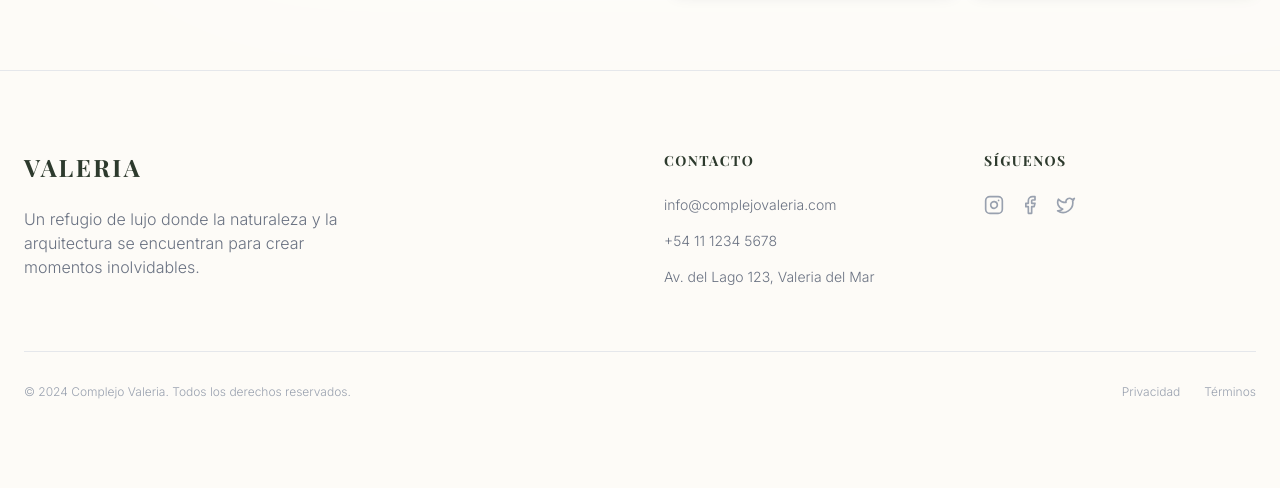
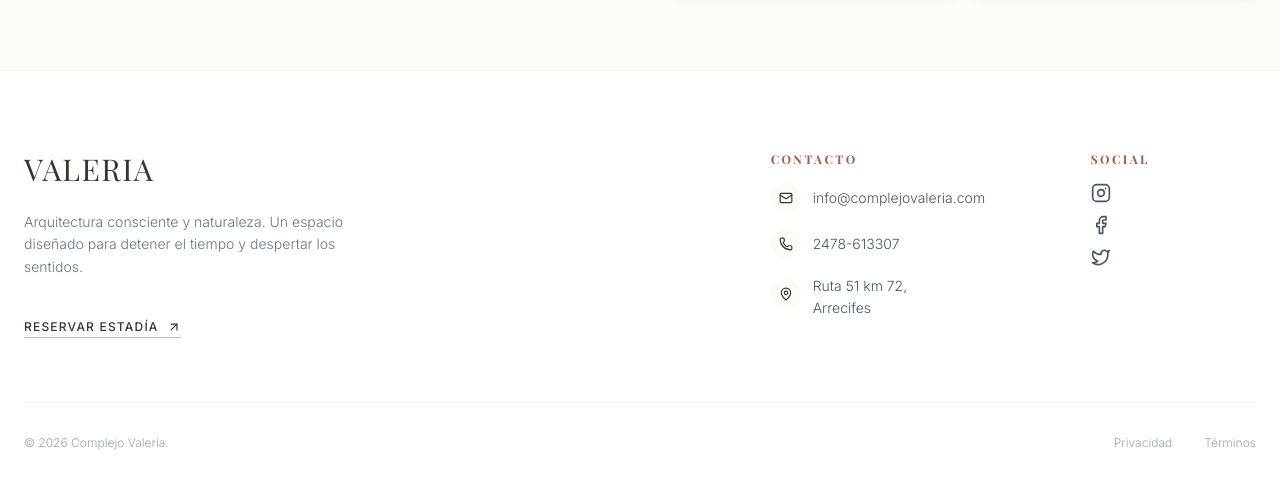
Before and after one commit to valentinomaseda/complejo-valeria, a React (Vite) app: page /spaces in a window 1280 px wide. Shown: the part 2153-2641 px from the top of the page. Before the commit the page ends 2593 px from the top, so only its background shows below. Built offline with nearby package versions, Linux system fonts and the light colour scheme.

Commit message:
change footer design

```diff
--- a/src/components/Footer.jsx
+++ b/src/components/Footer.jsx
@@ -1,42 +1,83 @@
 import React from 'react';
-import { Instagram, Facebook, Twitter } from 'lucide-react';
+import { Instagram, Facebook, Twitter, MapPin, Phone, Mail, ArrowUpRight } from 'lucide-react';
 
 const Footer = () => {
   return (
-    <footer className="bg-cream-100 pt-20 pb-10 border-t border-gray-200">
+    // Usamos bg-white para "limpiar" la vista al final y border-t para separarlo sutilmente
+    <footer className="bg-white pt-20 pb-10 border-t border-forest/5 font-sans">
       <div className="container mx-auto px-6">
-        <div className="grid grid-cols-1 md:grid-cols-4 gap-12 mb-16">
-          <div className="md:col-span-2">
-            <h3 className="text-2xl font-serif font-bold text-forest mb-6 tracking-widest">VALERIA</h3>
-            <p className="text-gray-500 max-w-xs font-light">
-              Un refugio de lujo donde la naturaleza y la arquitectura se encuentran para crear momentos inolvidables.
+
+        {/* Top Grid */}
+        <div className="grid grid-cols-1 md:grid-cols-12 gap-12 mb-16">
+
+          {/* Brand - Izquierda */}
+          <div className="md:col-span-5 space-y-6">
+            <h3 className="text-3xl font-serif text-forest tracking-wider font-medium">VALERIA</h3>
+            <p className="max-w-xs text-gray-500 font-light leading-relaxed text-sm">
+              Arquitectura consciente y naturaleza. Un espacio diseñado para detener el tiempo y despertar los sentidos.
             </p>
+            <a href="#" className="inline-flex items-center gap-2 text-forest border-b border-forest/30 pb-0.5 hover:border-terracotta hover:text-terracotta transition-all text-xs tracking-widest uppercase font-medium mt-4">
+              Reservar Estadía <ArrowUpRight size={14} />
+            </a>
           </div>
 
-          <div>
-            <h4 className="text-sm font-bold text-forest uppercase tracking-widest mb-6">Contacto</h4>
-            <ul className="space-y-4 text-gray-500 text-sm font-light">
-              <li>info@complejovaleria.com</li>
-              <li>+54 11 1234 5678</li>
-              <li>Av. del Lago 123, Valeria del Mar</li>
+          {/* Spacer */}
+          <div className="hidden md:block md:col-span-2"></div>
+
+          {/* Contacto - Derecha */}
+          <div className="md:col-span-3 space-y-6">
+            <h4 className="text-xs font-bold text-terracotta uppercase tracking-[0.2em] mb-4">Contacto</h4>
+            <ul className="space-y-4 text-sm font-light text-gray-600">
+              <li>
+                <a href="mailto:info@complejovaleria.com" className="flex items-center gap-3 hover:text-terracotta transition-colors group">
+                  <span className="p-2 bg-cream-100 rounded-full text-forest group-hover:bg-terracotta group-hover:text-white transition-colors">
+                    <Mail size={14} />
+                  </span>
+                  <span>info@complejovaleria.com</span>
+                </a>
+              </li>
+              <li>
+                <a href="tel:2478613307" className="flex items-center gap-3 hover:text-terracotta transition-colors group">
+                  <span className="p-2 bg-cream-100 rounded-full text-forest group-hover:bg-terracotta group-hover:text-white transition-colors">
+                    <Phone size={14} />
+                  </span>
+                  <span>2478-613307</span>
+                </a>
+              </li>
+              <li>
+                <div className="flex items-start gap-3 group">
+                  <span className="p-2 bg-cream-100 rounded-full text-forest group-hover:bg-terracotta group-hover:text-white transition-colors mt-1">
+                    <MapPin size={14} />
+                  </span>
+                  <span className="leading-relaxed">Ruta 51 km 72,<br/>Arrecifes</span>
+                </div>
+              </li>
             </ul>
           </div>
 
-          <div>
-            <h4 className="text-sm font-bold text-forest uppercase tracking-widest mb-6">Síguenos</h4>
-            <div className="flex space-x-4">
-              <a href="#" className="text-gray-400 hover:text-terracotta transition-colors"><Instagram size={20} /></a>
-              <a href="#" className="text-gray-400 hover:text-terracotta transition-colors"><Facebook size={20} /></a>
-              <a href="#" className="text-gray-400 hover:text-terracotta transition-colors"><Twitter size={20} /></a>
+          {/* Social - Derecha Extrema */}
+          <div className="md:col-span-2 space-y-6">
+            <h4 className="text-xs font-bold text-terracotta uppercase tracking-[0.2em] mb-4">Social</h4>
+            <div className="flex flex-col space-y-3">
+              <a href="#" className="text-sm text-gray-600 hover:text-forest hover:translate-x-1 transition-all flex items-center gap-2">
+                <Instagram size={20} />
+              </a>
+              <a href="#" className="text-sm text-gray-600 hover:text-forest hover:translate-x-1 transition-all flex items-center gap-2">
+                <Facebook size={20} />
+              </a>
+              <a href="#" className="text-sm text-gray-600 hover:text-forest hover:translate-x-1 transition-all flex items-center gap-2">
+                <Twitter size={20} />
+              </a>
             </div>
           </div>
         </div>
 
-        <div className="border-t border-gray-200 pt-8 flex flex-col md:flex-row justify-between items-center text-xs text-gray-400 font-light">
-          <p>&copy; 2024 Complejo Valeria. Todos los derechos reservados.</p>
-          <div className="flex space-x-6 mt-4 md:mt-0">
-            <a href="#" className="hover:text-terracotta">Privacidad</a>
-            <a href="#" className="hover:text-terracotta">Términos</a>
+        {/* Bottom Bar - Minimalista */}
+        <div className="border-t border-gray-100 pt-8 flex flex-col md:flex-row justify-between items-center text-xs text-gray-400 font-light">
+          <p>&copy; {new Date().getFullYear()} Complejo Valeria.</p>
+          <div className="flex space-x-8 mt-4 md:mt-0">
+            <a href="#" className="hover:text-forest transition-colors">Privacidad</a>
+            <a href="#" className="hover:text-forest transition-colors">Términos</a>
           </div>
         </div>
       </div>
```
